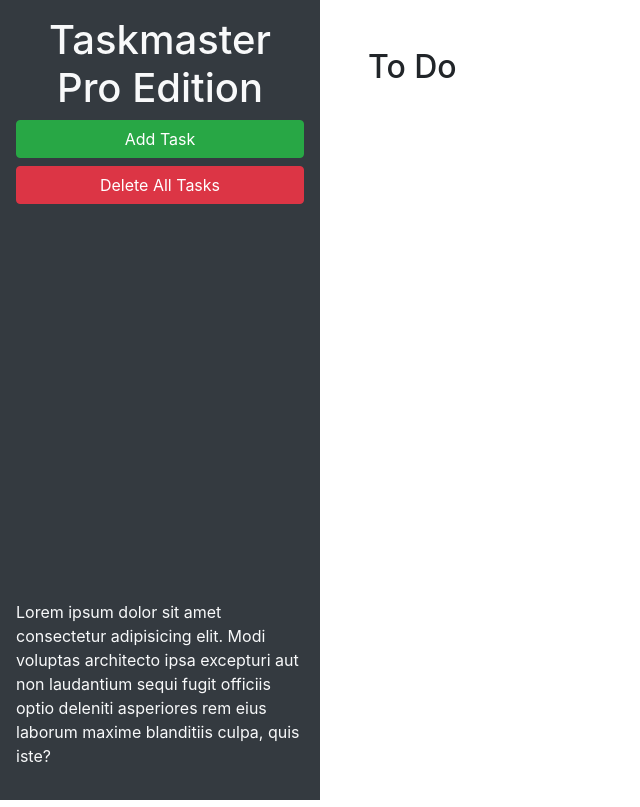
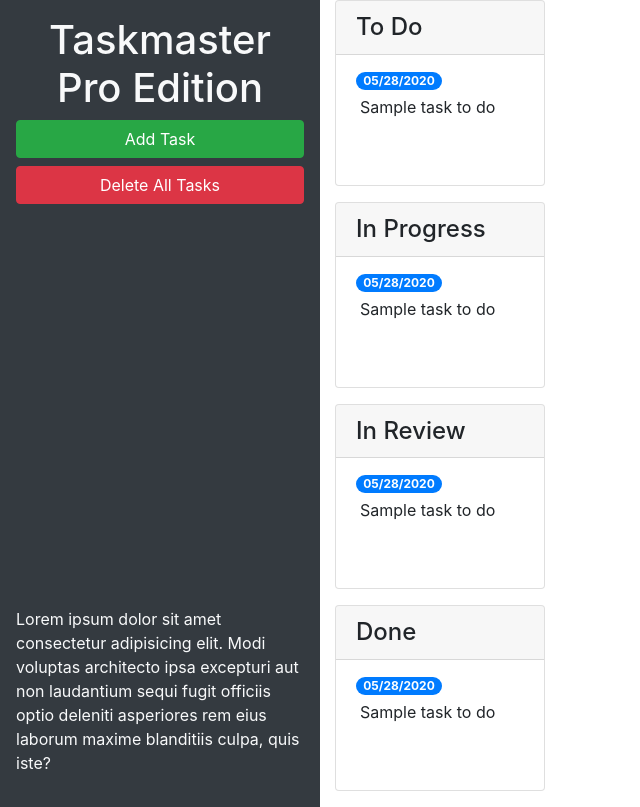
Before and after one commit to joseph-ndububa/taskmaster, a plain HTML site: page index.html in a window 1280 px wide. Shown: the whole page, without its empty margins (0-640 px from the left). Drawn offline with nearby package versions, Linux system fonts and the light colour scheme.

Commit message:
bootstrap classes added

```diff
--- a/index.html
+++ b/index.html
@@ -24,11 +24,67 @@
       </p>
     </header>
     <main class="col-12 col-lg-9">
-      <div class="m-5">
-        <h2>To Do</h2>
-        <ul id="list-toDo" class="list-group"> </ul>
+      <div class="col-12 col-md-6 col-xl-3 mb-3">
+        <div class="card">
+          <h4 class="card-header">
+            To Do
+          </h4>
+          <ul id="list-toDo" class="list-group list-group-flush">
+            <li class="list-group-item">
+              <span class="badge badge-primary badge-pill">05/28/2020</span>
+              <p class="m-1">Sample task to do</p>
+            </li>
+          </ul>
+        </div>
       </div>
-    </main>
+      <!-- todo end -->
+      <!-- in progress start -->
+      <div class="col-12 col-md-6 col-xl-3 mb-3">
+        <div class="card">
+          <h4 class="card-header">
+            In Progress
+          </h4>
+          <ul id="list-inProgress" class="list-group list-group-flush">
+            <li class="list-group-item">
+              <span class="badge badge-primary badge-pill">05/28/2020</span>
+              <p class="m-1">Sample task to do</p>
+            </li>
+          </ul>
+        </div>
+      </div>
+      <!-- in progress end -->
+      <!-- in review start -->
+      <div class="col-12 col-md-6 col-xl-3 mb-3">
+        <div class="card">
+          <h4 class="card-header">
+            In Review
+          </h4>
+          <ul id="list-inReview" class="list-group list-group-flush">
+            <li class="list-group-item">
+              <span class="badge badge-primary badge-pill">05/28/2020</span>
+              <p class="m-1">Sample task to do</p>
+            </li>
+          </ul>
+        </div>
+      </div>
+      <!-- in review end -->
+      <!-- done start -->
+      <div class="col-12 col-md-6 col-xl-3 mb-3">
+        <div class="card">
+          <h4 class="card-header">
+            Done
+          </h4>
+          <ul id="list-done" class="list-group list-group-flush">
+            <li class="list-group-item">
+              <span class="badge badge-primary badge-pill">05/28/2020</span>
+              <p class="m-1">Sample task to do</p>
+            </li>
+          </ul>
+        </div>
+      </div>
+      <!-- done end -->
+  </div>
+  </main>
   </div>
 
   <!-- Modal -->
@@ -46,11 +102,11 @@
           <form>
             <div class="form-group">
               <label for="modalTaskDescription">Task description</label>
-              <textarea id="modalTaskDescription" rows="3"></textarea>
+              <textarea id="modalTaskDescription" rows="3" class="form-control"></textarea>
             </div>
             <div class="form-group">
               <label for="modalDueDate">Due date</label>
-              <input type="text" id="modalDueDate" placeholder="mm/dd/yyyy" autocomplete="off" />
+              <input type="text" id="modalDueDate" placeholder="mm/dd/yyyy" autocomplete="off" class="form-control" />
             </div>
           </form>
         </div>
```
